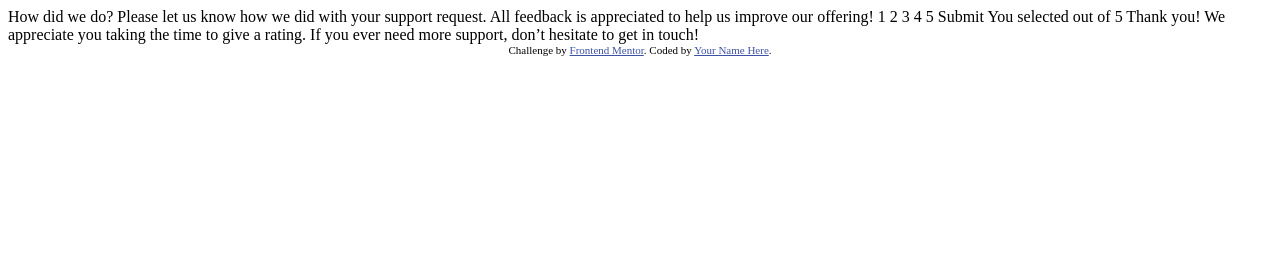
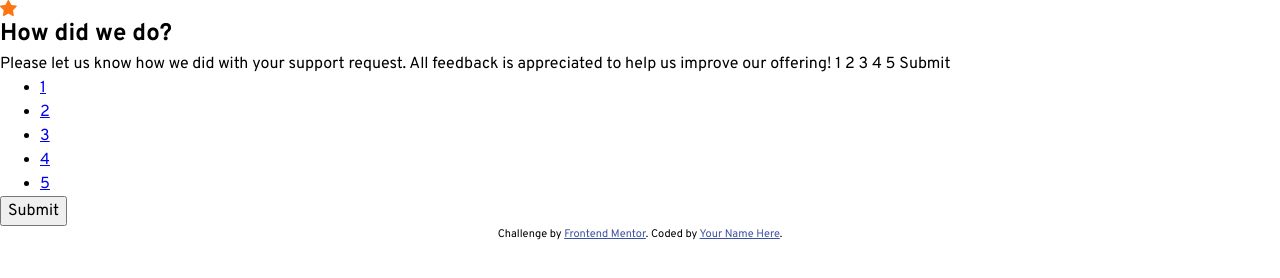
Before and after one commit to regret546/interactive-rating-component-main, a plain HTML site: page index.html in a window 1280 px wide. Drawn offline with Linux system fonts and the light colour scheme.

Commit message:
add semantic html design and add some global variables

```diff
--- /dev/null
+++ b/apps/scss/global/_colors.scss
@@ -0,0 +1,11 @@
+:root {
+  /* Primary Colors */
+  --clr--orange: hsl(25, 97%, 53%);
+
+  /* neutral Colors */
+  --clr--white: hsl(0, 0%, 100%);
+  --clr--light-grey: hsl(217, 12%, 63%);
+  --clr--medium-grey: hsl(216, 12%, 54%);
+  --clr--dark-blue: hsl(213, 19%, 18%);
+  --clr--very-dark-blue: hsl(216, 12%, 8%);
+}
--- /dev/null
+++ b/apps/scss/global/_cssreset.scss
@@ -0,0 +1,62 @@
+/*
+  1. Use a more-intuitive box-sizing model.
+*/
+*,
+*::before,
+*::after {
+  box-sizing: border-box;
+}
+/*
+    2. Remove default margin
+  */
+* {
+  margin: 0;
+}
+/*
+    Typographic tweaks!
+    3. Add accessible line-height
+    4. Improve text rendering
+  */
+body {
+  line-height: 1.5;
+  -webkit-font-smoothing: antialiased;
+}
+/*
+    5. Improve media defaults
+  */
+img,
+picture,
+video,
+canvas,
+svg {
+  display: block;
+  max-width: 100%;
+}
+/*
+    6. Remove built-in form typography styles
+  */
+input,
+button,
+textarea,
+select {
+  font: inherit;
+}
+/*
+    7. Avoid text overflows
+  */
+p,
+h1,
+h2,
+h3,
+h4,
+h5,
+h6 {
+  overflow-wrap: break-word;
+}
+/*
+    8. Create a root stacking context
+  */
+#root,
+#__next {
+  isolation: isolate;
+}
--- /dev/null
+++ b/apps/scss/global/_fonts.scss
@@ -0,0 +1,11 @@
+:root {
+  /* Font-size */
+  --fs--regular: 15px;
+
+  /* Font Family */
+  --ff--primary: "Overpass", sans-serif;
+
+  /* Font Weight */
+  --fw--bold: 400;
+  --fw--very-bold: 700;
+}
--- /dev/null
+++ b/apps/scss/global/_index.scss
@@ -0,0 +1,3 @@
+@forward "colors";
+@forward "cssreset";
+@forward "fonts";
--- /dev/null
+++ b/apps/scss/layout/_body.scss
@@ -0,0 +1,3 @@
+body {
+  font-size: var(--ff--primary);
+}
--- /dev/null
+++ b/apps/scss/layout/_index.scss
@@ -0,0 +1 @@
+@forward "body";
--- /dev/null
+++ b/apps/scss/style.scss
@@ -0,0 +1,2 @@
+@forward "global";
+@forward "layout";
--- a/index.html
+++ b/index.html
@@ -1,49 +1,73 @@
 <!DOCTYPE html>
 <html lang="en">
   <head>
-  <meta charset="UTF-8">
-  <meta name="viewport" content="width=device-width, initial-scale=1.0"> <!-- displays site properly based on user's device -->
-
-  <link rel="icon" type="image/png" sizes="32x32" href="./images/favicon-32x32.png">
+    <meta charset="UTF-8" />
+    <meta name="viewport" content="width=device-width, initial-scale=1.0" />
+    <!-- displays site properly based on user's device -->
+    <link rel="preconnect" href="https://fonts.googleapis.com" />
+    <link rel="preconnect" href="https://fonts.gstatic.com" crossorigin />
+    <link
+      href="https://fonts.googleapis.com/css2?family=Overpass:wght@400;700&display=swap"
+      rel="stylesheet"
+    />
+    <link rel="stylesheet" href="dist/style.css" class="css" />
+    <link
+      rel="icon"
+      type="image/png"
+      sizes="32x32"
+      href="./images/favicon-32x32.png"
+    />
 
     <title>Frontend Mentor | Interactive rating component</title>
 
     <!-- Feel free to remove these styles or customise in your own stylesheet 👍 -->
     <style>
-    .attribution { font-size: 11px; text-align: center; }
-    .attribution a { color: hsl(228, 45%, 44%); }
+      .attribution {
+        font-size: 11px;
+        text-align: center;
+      }
+      .attribution a {
+        color: hsl(228, 45%, 44%);
+      }
     </style>
   </head>
   <body>
-
+    <main class="container">
       <!-- Rating state start -->
-
-  How did we do?
-
-  Please let us know how we did with your support request. All feedback is appreciated
-  to help us improve our offering!
-
-  1 2 3 4 5
-
-  Submit
-
+      <section class="card">
+        <img src="images/icon-star.svg" alt="star icon" />
+        <h1 class="card__headline">How did we do?</h1>
+        <p>
+          Please let us know how we did with your support request. All feedback
+          is appreciated to help us improve our offering! 1 2 3 4 5 Submit
+        </p>
+        <ul class="card__ratenumber">
+          <li>
+            <a href="#">1</a>
+          </li>
+          <li>
+            <a href="#">2</a>
+          </li>
+          <li>
+            <a href="#">3</a>
+          </li>
+          <li>
+            <a href="#">4</a>
+          </li>
+          <li>
+            <a href="#">5</a>
+          </li>
+        </ul>
+        <button>Submit</button>
+      </section>
       <!-- Rating state end -->
-
-  <!-- Thank you state start -->
-
-  You selected <!-- Add rating here --> out of 5
-
-  Thank you!
-
-  We appreciate you taking the time to give a rating. If you ever need more support,
-  don’t hesitate to get in touch!
-
-  <!-- Thank you state end -->
-
+    </main>
 
     <div class="attribution">
-    Challenge by <a href="https://www.frontendmentor.io?ref=challenge" target="_blank">Frontend Mentor</a>.
-    Coded by <a href="#">Your Name Here</a>.
+      Challenge by
+      <a href="https://www.frontendmentor.io?ref=challenge" target="_blank"
+        >Frontend Mentor</a
+      >. Coded by <a href="#">Your Name Here</a>.
     </div>
   </body>
 </html>
```
Also changed, not shown: dist/style.css (added), 1 other file. Lines whose indentation alone changed are shown as unchanged.
